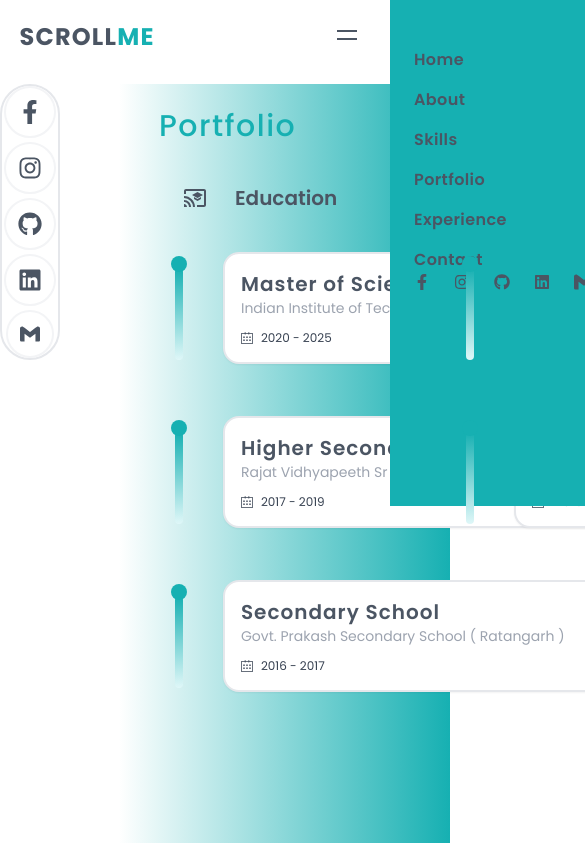
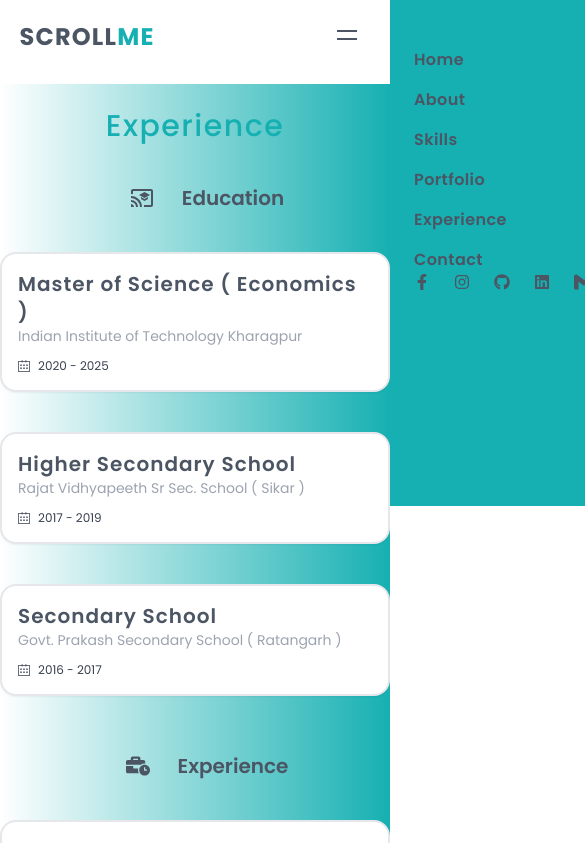
Before and after one commit to saurabhbakolia/Portfolio-Website, a React (Create React App) app: page /exp in a window 390 px wide. Shown: the top 844 px of the page, 585 px wide, since content can reach past the window. Built offline with nearby package versions, Linux system fonts and the light colour scheme.

Commit message:
experience page responsive done

```diff
--- a/src/components/ExperienceCard.js
+++ b/src/components/ExperienceCard.js
@@ -3,7 +3,7 @@ import { SlCalender } from 'react-icons/sl'
 
 const ExperienceCard = ({ExperienceTitle, ExperienceLocation, ExperienceYear}) => {
     return (
-        <div className='text-gray-600 border-2 border-gray-200  shadow-sm w-[25em] p-4 bg-white rounded-2xl flex flex-col'>
+        <div className='text-gray-600 border-2 border-gray-200  shadow-sm lg:w-[25em] max-w-[460px] w-full p-4 bg-white rounded-2xl flex flex-col'>
             <ul>
                 <li className='font-semibold text-xl tracking-wider'>{ExperienceTitle}</li>
             </ul>
--- a/src/components/ExperiencePage.js
+++ b/src/components/ExperiencePage.js
@@ -12,55 +12,50 @@ const ExperiencePage = () => {
             <main className="landing_page_bg w-screen h-screen">
                 <Navbar />
                 <div className='flex justify-between items-center'>
-                    <div className='w-[15%] h-[89.90vh]'><SocialMediaIcons /></div>
-                    <div className='flex flex-col pl-10 pt-6 justify-start items-start w-[85%] h-[89.9vh] ml-[15.5%] gap-10 bg-gradient-to-r from-white  to-[#16B0B2]'>
-                        <h1 className='text-3xl text-[#16B0B2] font-medium tracking-wider'>Portfolio</h1>
-                        <div className='text-gray-600 flex justify-between items-center w-full'>
-                            <div className='w-full flex flex-col gap-10 justify-between items-start'>
+                    <div className='hidden lg:block lg:w-[15%] lg:h-[89.90vh]'><SocialMediaIcons /></div>
+                    <div className='flex flex-col lg:pl-10 pt-6 justify-start items-start w-full lg:w-[85%] h-[89.9vh] overflow-auto lg:ml-[15.5%] gap-10 bg-gradient-to-r from-white  to-[#16B0B2]'>
+                        <h1 className='text-3xl text-[#16B0B2] font-medium tracking-wider px-[5%] text-center md:text-start w-full'>Experience</h1>
+                        <div className='text-gray-600 flex flex-col md:flex-row m-auto justify-center lg:justify-between items-center w-full md:px-4'>
+                            <div className='w-full flex flex-col gap-10 justify-between items-center md:items-start'>
                                 <ul className='ml-6 flex justify-between items-center text-xl font-semibold'>
                                     <li className='text-2xl mr-7'>
                                         <MdCastForEducation />
                                     </li>
                                     <li>Education</li>
                                 </ul>
-                                <div className='flex flex-col gap-10'>
-                                    <div className='flex justify-between items-start w-[29em]'>
+                                <div className='flex flex-col gap-10 h-[500px] overflow-auto lg:h-full w-full lg:pl-6'>
+                                    <div className='flex justify-center lg:justify-between items-start w-full lg:w-full md:min-w-[340px] md:max-w-[400px]'>
                                         <ExperienceProgress />
                                         <ExperienceCard ExperienceTitle="Master of Science ( Economics )" ExperienceLocation ="Indian Institute of Technology Kharagpur" ExperienceYear="2020 - 2025"/>
                                     </div>
-                                    <div className='flex justify-between items-start w-[29em]'>
+                                    <div className='flex justify-center lg:justify-between items-start w-full lg:w-full md:min-w-[340px] md:max-w-[400px]'>
                                         <ExperienceProgress />
                                         <ExperienceCard ExperienceTitle="Higher Secondary School" ExperienceLocation ="Rajat Vidhyapeeth Sr Sec.  School ( Sikar )" ExperienceYear="2017 - 2019"/>
                                     </div>
-                                    <div className='flex justify-between items-start w-[29em]'>
+                                    <div className='flex justify-center lg:justify-between items-start w-full lg:w-full md:min-w-[340px] md:max-w-[400px]'>
                                         <ExperienceProgress />
                                         <ExperienceCard ExperienceTitle="Secondary School" ExperienceLocation ="Govt. Prakash Secondary School ( Ratangarh )" ExperienceYear="2016 - 2017"/>
                                     </div>
 
                                 </div>
                             </div>
-                            <div className='w-full flex flex-col gap-10 justify-start items-start h-full'>
-                                <ul className='ml-6 flex justify-between items-center text-xl font-semibold'>
+                            <div className='w-full flex flex-col gap-10 justify-start items-center md:items-start h-full'>
+                                <ul className='ml-6 flex justify-center lg:justify-between items-center text-xl font-semibold '>
                                     <li className='text-2xl mr-7'>
                                         <FaBusinessTime />
                                     </li>
                                     <li>Experience</li>
                                 </ul>
-                                <div className=''>
-                                    <div className='flex flex-col justify-start items-start gap-10'>
-                                        <div className='flex justify-between items-start w-[29em]'>
+                                <div className='w-full'>
+                                    <div className='flex flex-col justify-center w-full lg:justify-start items-start gap-10'>
+                                        <div className='flex justify-center lg:justify-between items-start lg:w-[29em] w-full md:min-w-[340px] md:max-w-[400px]'>
                                             <ExperienceProgress />
                                             <ExperienceCard ExperienceTitle="Full-stack Developer" ExperienceLocation ="Leads4 Needs" ExperienceYear="June 22 - July 22"/>
                                         </div>
-                                        <div className='flex justify-between items-start w-[29em]'>
+                                        <div className='flex justify-center lg:justify-between items-start lg:w-[29em] w-full md:min-w-[340px] md:max-w-[400px]'>
                                             <ExperienceProgress />
                                             <ExperienceCard ExperienceTitle="Front-end Developer" ExperienceLocation ="HJB Hall of Residence ( IIT Kharagpur ) " ExperienceYear="March  05 -  Present"/>
                                         </div>
-                                        {/* <div className='flex justify-between items-start w-[29em]'>
-                                            <ExperienceProgress />
-                                            <ExperienceCard ExperienceTitle="Secondary School" ExperienceLocation ="Govt. Prakash Secondary School ( Ratangarh )" ExperienceYear="2016 - 2017"/>
-                                        </div> */}
-
                                     </div>
                                 </div>
                             </div>
--- a/src/components/ExperienceProgress.js
+++ b/src/components/ExperienceProgress.js
@@ -2,7 +2,7 @@ import React from 'react'
 
 const ExperienceProgress = () => {
     return (
-        <div className=' h-[124px] relative p-4 '>
+        <div className='hidden lg:block h-[124px] relative p-4 '>
             <div className='w-[8px] h-full bg-gradient-to-b from-[#16B0B2] to-[#DFF7F8] rounded-full'></div>
             { <span className='w-[1em] h-[1em]  absolute top-[0.2em] left-3 rounded-full' style={{background:"#16B0B2"}}></span>}
         </div>
--- a/src/components/PortfolioPage.js
+++ b/src/components/PortfolioPage.js
@@ -10,7 +10,7 @@ const PortfolioPage = () => {
                 <Navbar />
                 <div className='flex justify-between items-center'>
                     <div className='hidden lg:block lg:w-[15%] lg:h-[89.90vh]'><SocialMediaIcons /></div>
-                    <div className='flex lg:pl-10 pt-6 flex-col justify-start items-start w-full lg:w-[85%] h-[89.9vh] lg:ml-[15.5%]'>
+                    <div className='flex pt-6 flex-col justify-start items-start w-full lg:w-[85%] h-[89.9vh] lg:ml-[15.5%]'>
                         <h1 className='pl-[5%] text-3xl text-[#16B0B2] font-medium tracking-wider'>Portfolio</h1>
                         <div className='bg-gradient-to-r from-white to-[#DFF7F8] grid grid-cols-1 sm:grid-cols-2 gap-6 place-items-center lg:justify-between items-center lg:w-[69vw] h-full overflow-auto p-2 lg:p-10'>
                             <div className='h-fit w-[96%] rounded-xl cursor-pointer'>
```
